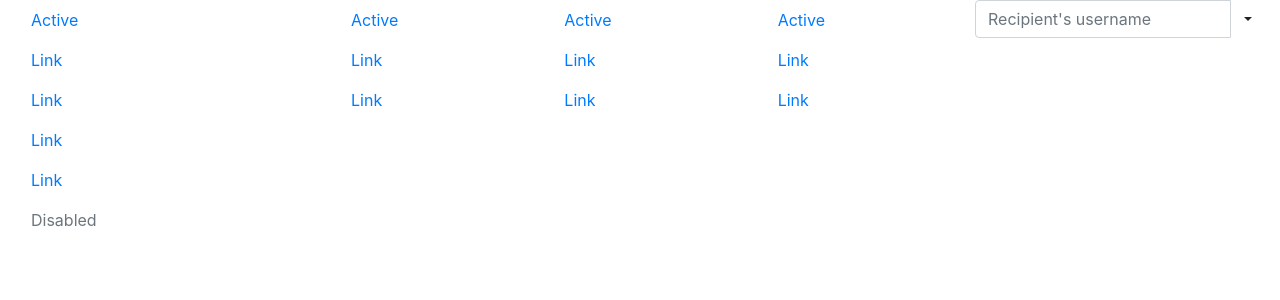
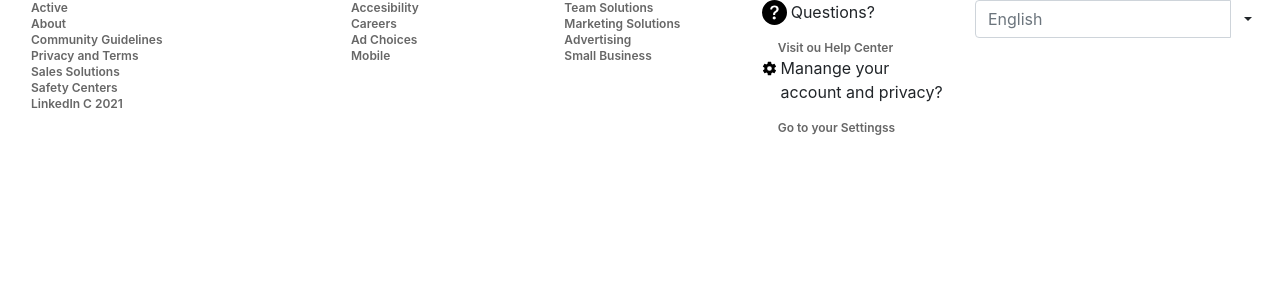
Before and after one commit to obimorgan/fsSept21-LInked-in-clone, a React (Create React App) app in the folder linkedin-app/: page / in a window 1280 px wide. Shown: the top 300 px of the page. Built offline with nearby package versions, Linux system fonts and the light colour scheme.

Commit message:
added icons.

```diff
--- a/linkedin-app/package.json
+++ b/linkedin-app/package.json
@@ -12,6 +12,7 @@
     "react-dom": "^17.0.2",
     "react-icons": "^4.3.1",
     "react-scripts": "4.0.3",
+    "styled-components": "^5.3.3",
     "web-vitals": "^1.1.2"
   },
   "scripts": {
--- a/linkedin-app/src/App.css
+++ b/linkedin-app/src/App.css
@@ -1,38 +1,10 @@
-.App {
+/* .App {
   text-align: center;
+} */
+.footerItem {
+  font-family: -apple-system, BlinkMacSystemFont, 'Segoe UI', Roboto, Oxygen, Ubuntu, Cantarell, 'Open Sans', 'Helvetica Neue', sans-serif;
+  font-size: 12px;
+  font-weight: 600;
+  line-height: 16px;
+  color: rgba(0, 0, 0, 0.6);
 }
-
-.App-logo {
-  height: 40vmin;
-  pointer-events: none;
-}
-
-@media (prefers-reduced-motion: no-preference) {
-  .App-logo {
-    animation: App-logo-spin infinite 20s linear;
-  }
-}
-
-.App-header {
-  background-color: #282c34;
-  min-height: 100vh;
-  display: flex;
-  flex-direction: column;
-  align-items: center;
-  justify-content: center;
-  font-size: calc(10px + 2vmin);
-  color: white;
-}
-
-.App-link {
-  color: #61dafb;
-}
-
-@keyframes App-logo-spin {
-  from {
-    transform: rotate(0deg);
-  }
-  to {
-    transform: rotate(360deg);
-  }
-}
--- a/linkedin-app/src/Components/Footer/DropdownInput.jsx
+++ b/linkedin-app/src/Components/Footer/DropdownInput.jsx
@@ -6,7 +6,7 @@ const DropdownInput = () => {
         <>
             <InputGroup>
                 <FormControl
-                    placeholder="Recipient's username"
+                    placeholder="English"
                     aria-label="Recipient's username"
                     aria-describedby="basic-addon2"
                 />
--- a/linkedin-app/src/Components/Footer/Myfooter.jsx
+++ b/linkedin-app/src/Components/Footer/Myfooter.jsx
@@ -1,63 +1,73 @@
 import "bootstrap/dist/css/bootstrap.css";
 import { Row, Col, Nav } from 'react-bootstrap'
 import DropdownInput from "./DropdownInput";
+import { BsFillQuestionCircleFill } from "react-icons/bs";
+import { IoSettingsSharp } from "react-icons/io5";
+import { IconContext } from "react-icons"
+
 
 
 const Myfooter = () => {
     return (
-
         <Row className="jutify-content-end">
             <Col md={3}>
                 <Nav defaultActiveKey="/home" className="flex-column">
-                        <Nav.Link href="/home">Active</Nav.Link>
-                        <Nav.Link eventKey="link-1">Link</Nav.Link>
-                        <Nav.Link eventKey="link-2">Link</Nav.Link>
-                        <Nav.Link eventKey="link-2">Link</Nav.Link>
-                        <Nav.Link eventKey="link-2">Link</Nav.Link>
-                        <Nav.Link eventKey="disabled" disabled>
-                        Disabled
-                        </Nav.Link>
+                    <div className="nav-link footerItem py-0">Active</div>
+                    <div className="nav-link footerItem py-0">About</div>
+                    <div className="nav-link footerItem py-0">Community Guidelines</div>
+                    <div className="nav-link footerItem py-0">Privacy and Terms</div>
+                    <div className="nav-link footerItem py-0">Sales Solutions</div>
+                    <div className="nav-link footerItem py-0">Safety Centers</div>
+                    <div className="nav-link footerItem py-0" disabled>
+                        LinkedIn C 2021
+                        </div>
                 </Nav>
             </Col>
             <Col md={2}>
-                    <Nav defaultActiveKey="/home" className="flex-column">
-                        <Nav.Link href="/home">Active</Nav.Link>
-                        <Nav.Link eventKey="link-1">Link</Nav.Link>
-                        <Nav.Link eventKey="link-2">Link</Nav.Link>
-                        {/* <Nav.Link eventKey="disabled" disabled>
-                            Disabled
-                        </Nav.Link> */}
+                <Nav className="flex-column">
+                    <div className="nav-link footerItem py-0">Accesibility</div>
+                    <div className="nav-link footerItem py-0">Careers</div>
+                    <div className="nav-link footerItem py-0">Ad Choices</div>
+                    <div className="nav-link footerItem py-0">Mobile</div>
                 </Nav>
             </Col>
             <Col md={2}>
-                    <Nav defaultActiveKey="/home" className="flex-column">
-                        <Nav.Link href="/home">Active</Nav.Link>
-                        <Nav.Link eventKey="link-1">Link</Nav.Link>
-                        <Nav.Link eventKey="link-2">Link</Nav.Link>
-                        {/* <Nav.Link eventKey="disabled" disabled>
-                            Disabled
-                        </Nav.Link> */}
+                <Nav className="flex-column">
+                    <div className="nav-link footerItem py-0">Team Solutions</div>
+                    <div className="nav-link footerItem py-0">Marketing Solutions</div>
+                    <div className="nav-link footerItem py-0">Advertising</div>
+                    <div className="nav-link footerItem py-0">Small Business</div>
                 </Nav>
             </Col>
             <Col md={2}>
-                    <Nav defaultActiveKey="/home" className="flex-column">
-                        <Nav.Link href="/home">Active</Nav.Link>
-                        <Nav.Link eventKey="link-1">Link</Nav.Link>
-                        <Nav.Link eventKey="link-2">Link</Nav.Link>
-                        {/* <Nav.Link eventKey="disabled" disabled>
-                            Disabled
-                        </Nav.Link> */}
+                <Nav className="flex-column">
+                <IconContext.Provider value={{ color: "black", size: "25px" }}>
+                    <div>
+
+                        <div className="d-flex">
+                            <BsFillQuestionCircleFill/>
+                            <p className="ml-1" >Questions?</p>
+                        </div>
+                        <div className="nav-link footerItem py-0">Visit ou Help Center</div>
+                    </div>
+                    <div>
+                        <div className="d-flex">
+                            <IoSettingsSharp/>
+                            <p className="ml-1" >Manange your account and privacy?</p>
+                        </div>
+                        <div className="nav-link footerItem py-0">Go to your Settingss</div>
+
+                    </div>
+                    </IconContext.Provider>
                 </Nav>
             </Col>
             <Col md={3}>
                 <>
-                    <DropdownInput/>
+                    <DropdownInput />
                 </>
 
             </Col>
         </Row>
-
-
     )
 }
 
```
Also changed, not shown: linkedin-app/src/Components/Styles/Styles.css (added), 1 other file (tests, documents, lock files or other folders). Lines whose indentation alone changed are shown as unchanged.
